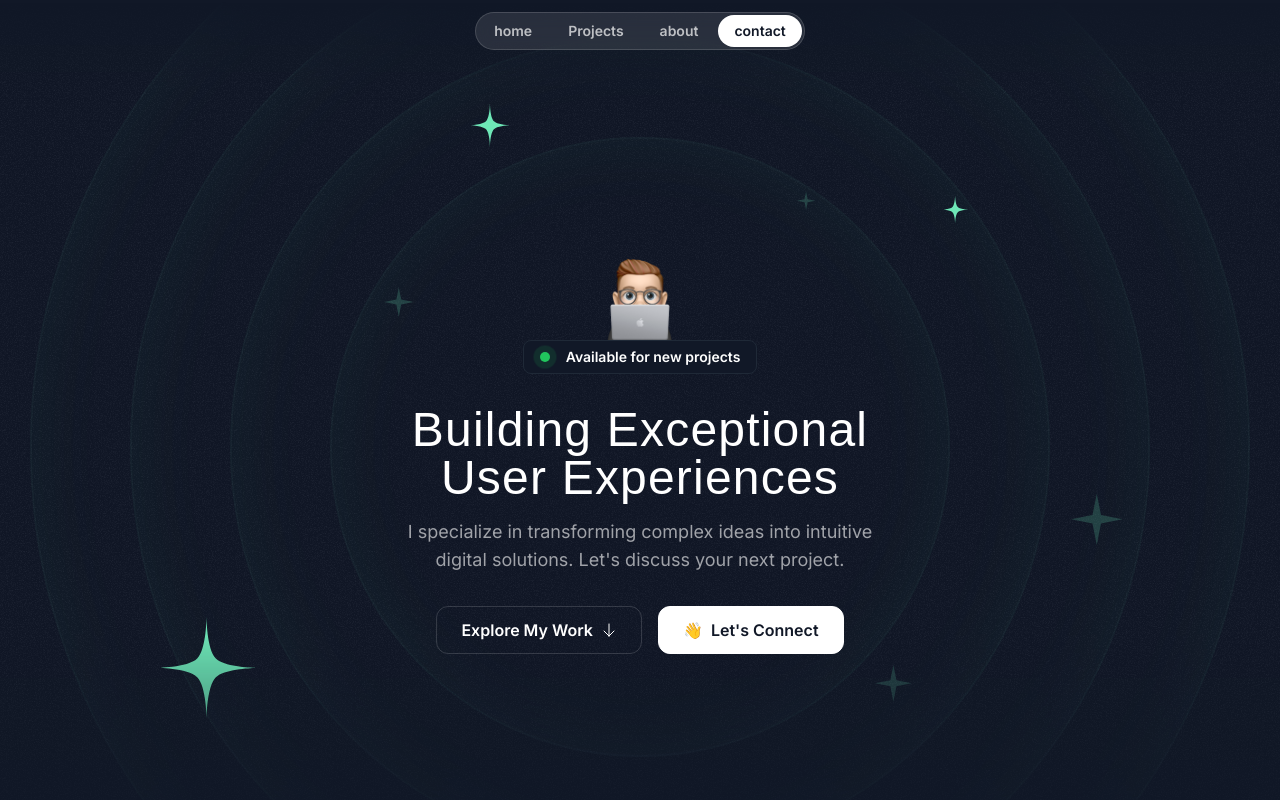
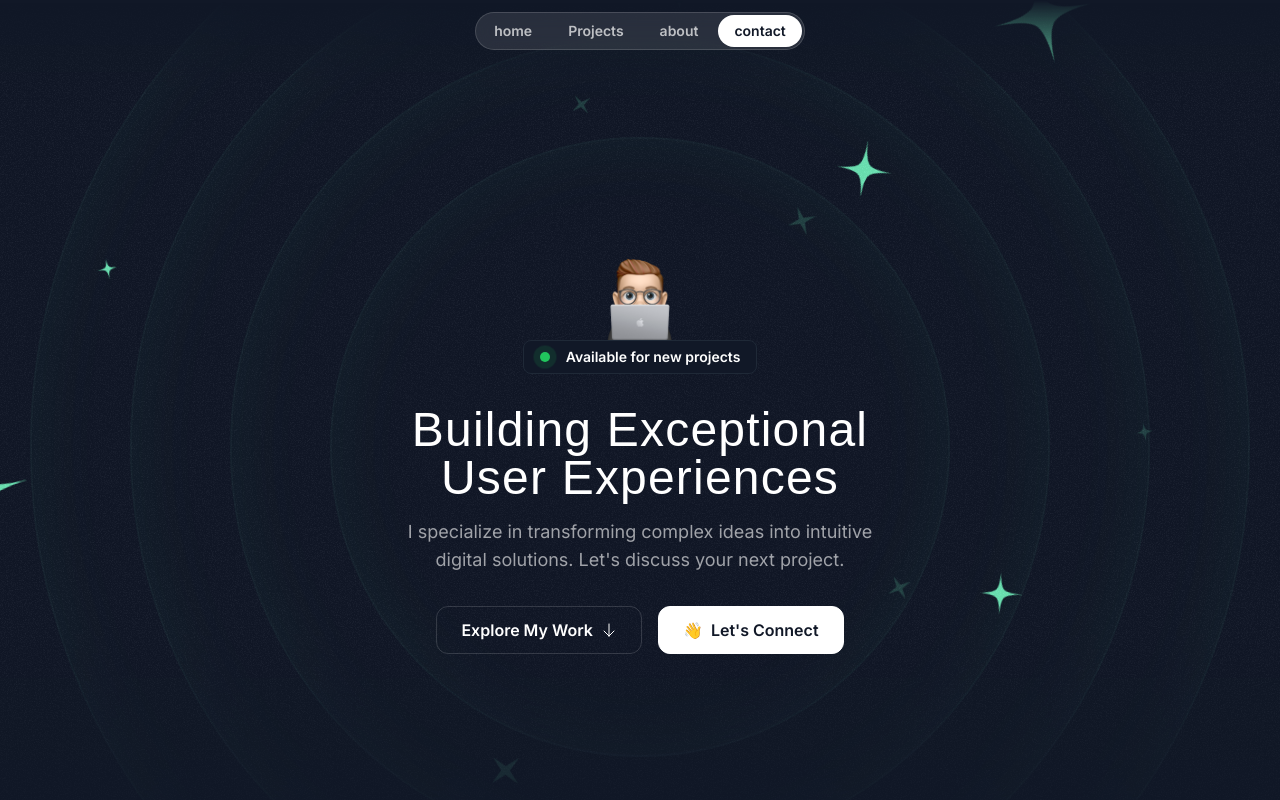
Before and after one commit to JinzoTun/next-portfolio, a Next.js app: page / in a window 1280 px wide. Shown: the top 800 px of the page. Built offline with nearby package versions, Linux system fonts and the light colour scheme; a web font is replaced by a local one.

Commit message:
Enhance HeroOrbit component with spinning and orbiting animations; update HeroSection to utilize new props for dynamic effects

```diff
--- a/src/components/HeroOrbit.tsx
+++ b/src/components/HeroOrbit.tsx
@@ -1,27 +1,47 @@
 import { PropsWithChildren } from "react";
+import { twMerge } from "tailwind-merge";
 
 
 export const HeroOrbit = ({
     children,
     size,
-    rotation
-}: PropsWithChildren<{ size: number; rotation: number }> ) => {
+    rotation,
+    spinDuration,
+    orbitDuration,
+    isSpinning = false,
+    isOrbiting = false,
+}: PropsWithChildren<
+{
+  size: number;
+  rotation: number;
+  isSpinning?: boolean;
+  isOrbiting?: boolean;
+  spinDuration?: number;
+  orbitDuration?: number;
+}> ) => {
     return (
-    <div className="absolute left-1/2 top-1/2 -translate-x-1/2 -translate-y-1/2  ">
+    <div className="absolute left-1/2 top-1/2 -translate-x-1/2 -translate-y-1/2 -z-20 ">
+      <div className={twMerge(isOrbiting === true && "animate-spin " )}
+      style={{animationDuration: `${orbitDuration}s`}}>
       <div
         className="flex items-start justify-start"
         style={{
         transform: `rotate(${rotation}deg)`,
         height: `${size}px`,
         width : `${size}px`,
-      }}
-    >
-        <div className="inline-flex" style={{
+      }}>
+        <div className={twMerge(isSpinning === true && "animate-spin ")}
+        style={{
+            animationDuration: `${spinDuration}s`
+          }}>
+        <div className="inline-flex"
+        style={{
             transform: `rotate(${rotation * -1}deg)`,
-        }}
-        >
+        }}>
             {children}
         </div>
+      </div>
+      </div>
       </div>
     </div>
     )
--- a/src/sections/Hero.tsx
+++ b/src/sections/Hero.tsx
@@ -10,7 +10,7 @@ import SparkleIcon from "@/assets/icons/sparkle.svg";
 export const HeroSection = () => {
   return (
   <div className="py-32 md:py-48 lg:py-60 relative z-0 overflow-x-clip">
-    <div className=" absolute inset-0 [mask-image:linear-gradient(to_bottom,transparent,black_10%,black_70%,transparent)] -z-10">
+    <div className=" absolute inset-0 [mask-image:linear-gradient(to_bottom,transparent,black_10%,black_70%,transparent)] -z-10 ">
     <div className="absolute inset-0 z-[-1] opacity-5 "
     style={{
         backgroundImage: `url(${grainImage.src})`,
@@ -19,35 +19,41 @@ export const HeroSection = () => {
     <div className="size-[820px] hero-ring"></div>
     <div className="size-[1020px] hero-ring"></div>
     <div className="size-[1220px] hero-ring"></div>
-    <HeroOrbit  size={800} rotation={-72}>
-      <StarIcon className="size-28 text-emerald-300"/>
+    <HeroOrbit size={430} rotation={-14} isOrbiting orbitDuration={25} isSpinning spinDuration={3}>
+      <SparkleIcon className="size-8 text-emerald-300/20" />
     </HeroOrbit>
-    <HeroOrbit  size={550} rotation={20}>
-      <StarIcon className="size-12 text-emerald-300"/>
+    <HeroOrbit size={450} rotation={79} isOrbiting orbitDuration={28} isSpinning spinDuration={3}>
+      <SparkleIcon className="size-7 text-emerald-300/20" />
     </HeroOrbit>
-    <HeroOrbit  size={590} rotation={98}>
-      <StarIcon className="size-8 text-emerald-300"/>
+    <HeroOrbit size={520} rotation={-41} isOrbiting orbitDuration={31} isSpinning spinDuration={3}>
+      <SparkleIcon className="size-6 rounded-full text-emerald-300/20" />
     </HeroOrbit>
-    <HeroOrbit  size={430} rotation={-14}>
-      <SparkleIcon className="size-8 text-emerald-300/20"/>
+    <HeroOrbit size={540} rotation={178} isOrbiting orbitDuration={34} isSpinning spinDuration={3}>
+      <SparkleIcon className="size-10 text-emerald-300/20" />
     </HeroOrbit>
-    <HeroOrbit  size={440} rotation={79}>
-      <SparkleIcon className="size-5 text-emerald-300/20"/>
+    <HeroOrbit size={570} rotation={20} isOrbiting orbitDuration={37} isSpinning spinDuration={6}>
+      <StarIcon className="size-16 text-emerald-300" />
     </HeroOrbit>
-    <HeroOrbit  size={530} rotation={178}>
-      <SparkleIcon className="size-10 text-emerald-300/20"/>
+    <HeroOrbit size={600} rotation={98} isOrbiting orbitDuration={40} isSpinning spinDuration={6}>
+      <StarIcon className="size-12 text-emerald-300" />
     </HeroOrbit>
-    <HeroOrbit  size={710} rotation={144}>
-      <SparkleIcon className="size-14 text-emerald-300/20"/>
-      </HeroOrbit>
-    <HeroOrbit  size={720} rotation={85}>
-      <div className="size-3 rounded-full text-emerald-300/20"/>
+    <HeroOrbit size={660} rotation={-5} isOrbiting orbitDuration={43} isSpinning spinDuration={6}>
+      <StarIcon className="size-6 rounded-full text-emerald-300/20" />
     </HeroOrbit>
-    <HeroOrbit  size={520} rotation={-41}>
-      <div className="size-2 rounded-full text-emerald-300/20"/>
+    <HeroOrbit size={720} rotation={144} isOrbiting orbitDuration={46} isSpinning spinDuration={3}>
+      <SparkleIcon className="size-18 text-emerald-300/20" />
     </HeroOrbit>
-    <HeroOrbit  size={650} rotation={-5}>
-      <div className="size-2 rounded-full text-emerald-300/20"/>
+    <HeroOrbit size={740} rotation={85} isOrbiting orbitDuration={49} isSpinning spinDuration={6}>
+      <StarIcon className="size-6 rounded-full text-emerald-300/20" />
+    </HeroOrbit>
+    <HeroOrbit size={820} rotation={-72} isOrbiting orbitDuration={52} isSpinning spinDuration={6}>
+      <StarIcon className="size-22 text-emerald-300" />
+    </HeroOrbit>
+    <HeroOrbit size={950} rotation={45} isOrbiting orbitDuration={55} isSpinning spinDuration={6}>
+      <StarIcon className="size-28 text-emerald-300" />
+    </HeroOrbit>
+    <HeroOrbit size={1100} rotation={-90} isOrbiting orbitDuration={58} isSpinning spinDuration={6}>
+      <StarIcon className="size-36 text-emerald-300" />
     </HeroOrbit>
     </div>
     <div className="container">
@@ -75,7 +81,7 @@ export const HeroSection = () => {
         </button>
         <button className="inline-flex items-center gap-2 border border-white bg-white text-gray-900  h-12 px-6 rounded-xl">
           <span>👋</span>
-          <span className="font-semibold">Let&apos;s Connect</span>
+          <span className="font-semibold">Let's Connect</span>
         </button>
       </div>
     </div>
```
